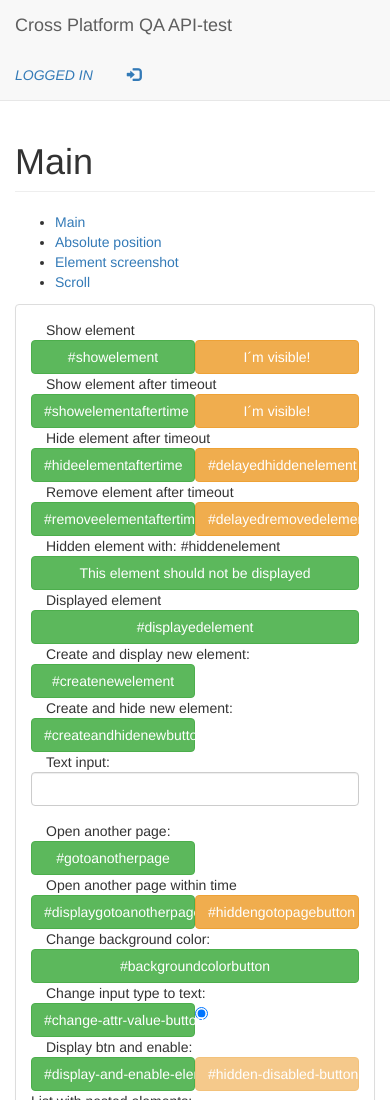
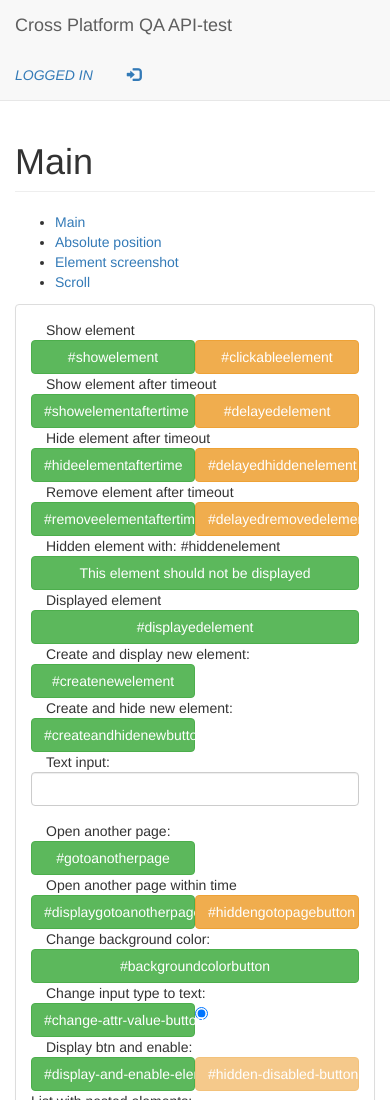
Before and after one commit to CrossPlatformQA-APITest/CrossPlatformQA-APITest.github.io, a website: page pages/index.html in a window 390 px wide. Shown: the top 1100 px of the page. Drawn offline with nearby package versions, Linux system fonts and the light colour scheme; files that its build step writes are made by us from their sources.

Commit message:
Update index.html

```diff
--- a/pages/index.html
+++ b/pages/index.html
@@ -90,14 +90,14 @@
                             <div class="col-xs-12 buttondiv">
                                 <div class="col-xs-12 titlediv">Show element</div>
                                 <button id="showelement" title="ID: showelement" type="button" onclick="showElement('clickableelement');" class="btn btn-success col-xs-6">#showelement</button>
-                                <a id="clickableelement" class="btn btn-warning col-xs-6" href="index.html">I´m visible!</a>
+                                <a id="clickableelement" class="btn btn-warning col-xs-6" href="index.html">#clickableelement</a>
                             </div>
                             <br>
                             <!--<h4>Show button after 1000s</h4>-->
                             <div class="col-xs-12 buttondiv">
                                 <div class="col-xs-12 titlediv">Show element after timeout</div>
                                 <button id="showelementaftertime" title="ID: showelementaftertime" type="button" onclick="showAfterTimeout('delayedelement',1000);" class="btn btn-success col-xs-6">#showelementaftertime</button>
-                                <a id="delayedelement" class="btn btn-warning col-xs-6" href="index.html">I´m visible!</a>
+                                <a id="delayedelement" class="btn btn-warning col-xs-6" href="index.html">#delayedelement</a>
                             </div>
                             <br>
                             <!--<h4>Hide button after 1000s</h4>-->
```
